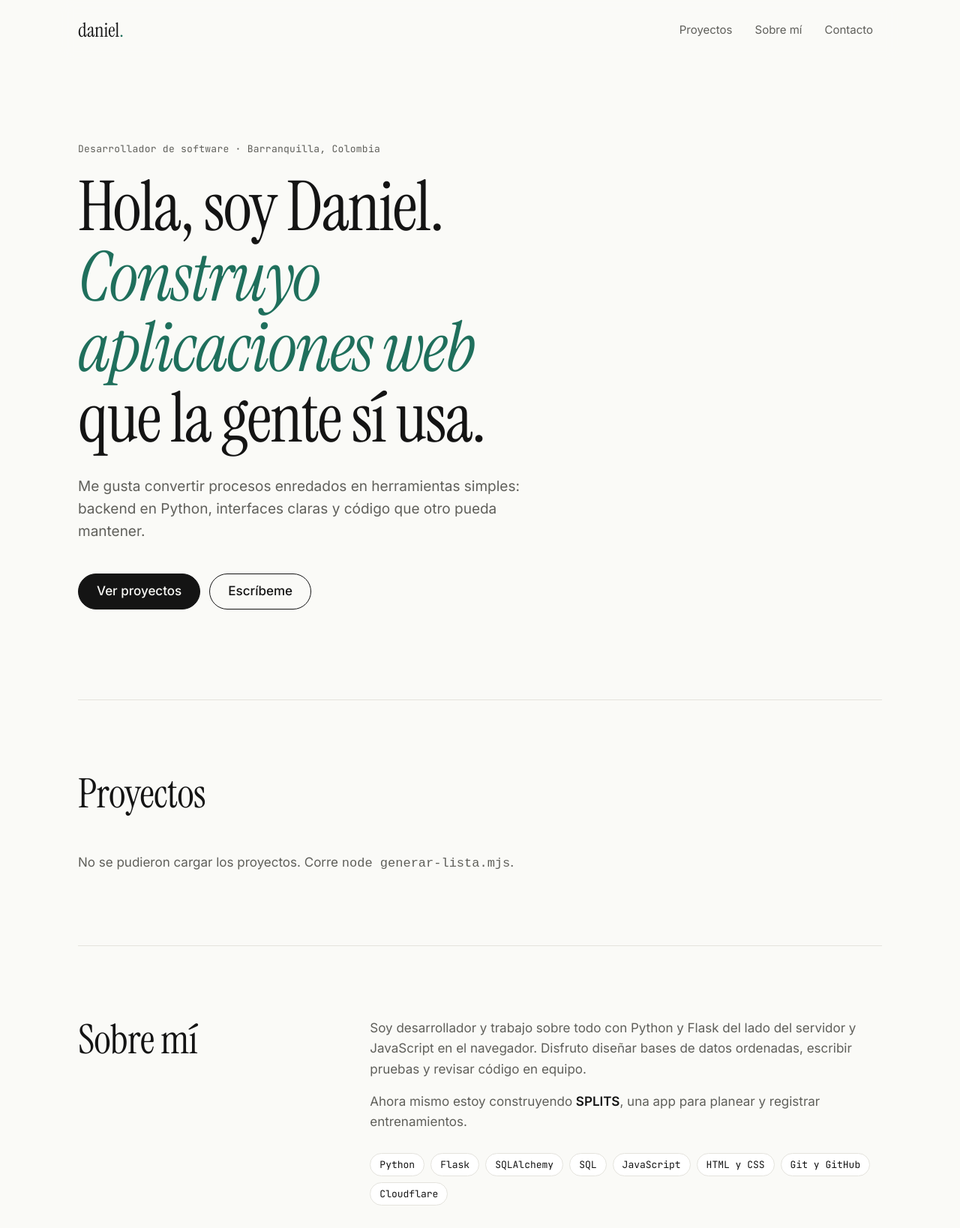
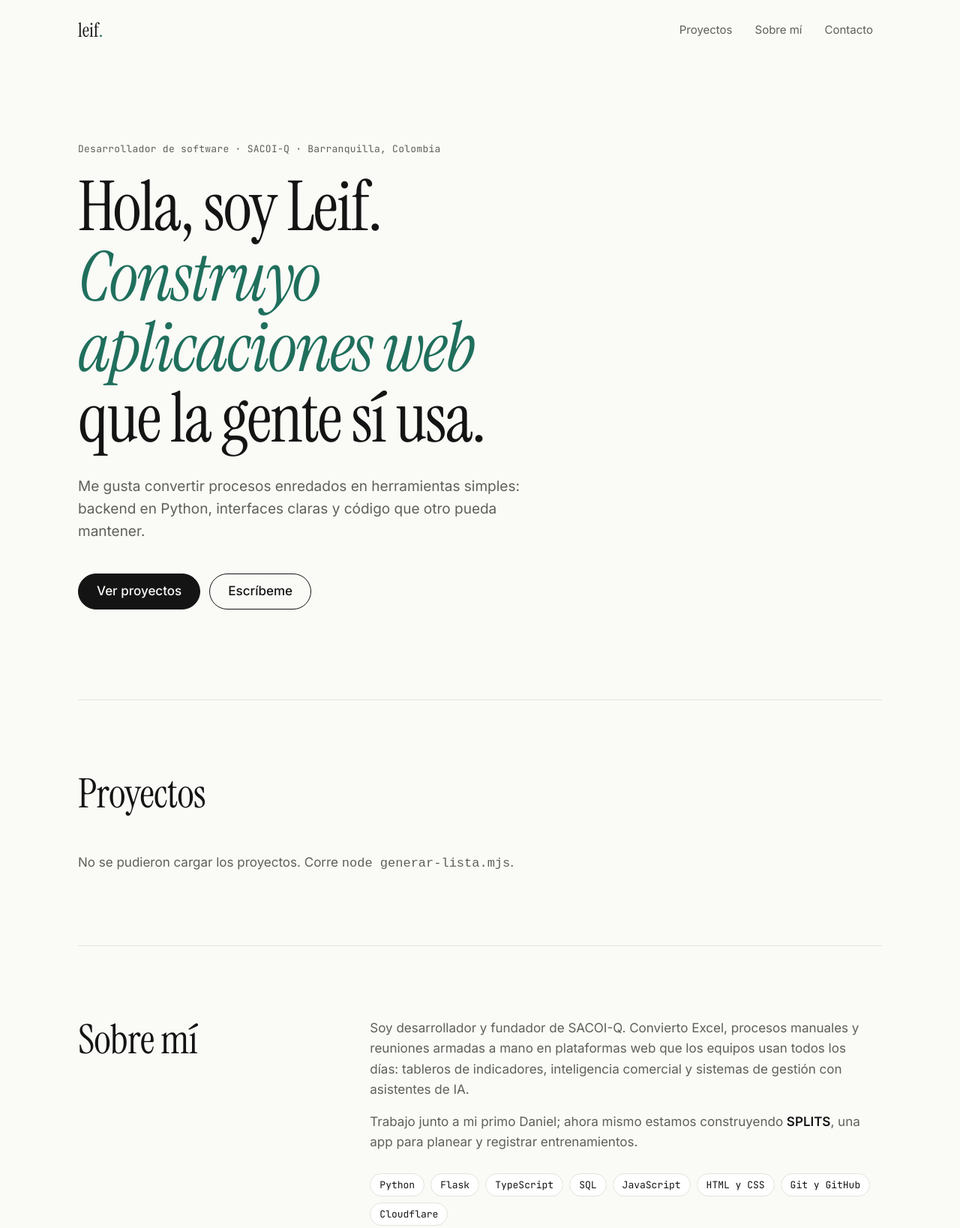
Before and after one commit to leifguy21-cpu/portafolio, a plain HTML site: page index.html in a window 1280 px wide. Shown: the top 1638 px of the page at 75% size. Drawn offline with Linux system fonts and the light colour scheme; no server answers.

Commit message:
Portafolio pasa a ser de Leif Flórez · SACOI-Q
Co-Authored-By: Claude Opus 5.5 <noreply@anthropic.com>

```diff
--- a/index.html
+++ b/index.html
@@ -4,8 +4,8 @@
   <meta charset="utf-8">
   <meta name="viewport" content="width=device-width, initial-scale=1">
   <!-- EDITAR: nombre y descripción para Google y al compartir el link -->
-  <title>Daniel APELLIDO · Desarrollador</title>
-  <meta name="description" content="Portafolio de Daniel APELLIDO, desarrollador de software en Barranquilla.">
+  <title>Leif Flórez · Desarrollador</title>
+  <meta name="description" content="Portafolio de Leif Flórez (SACOI-Q), desarrollador de software en Barranquilla.">
   <link rel="preconnect" href="https://fonts.googleapis.com">
   <link rel="preconnect" href="https://fonts.gstatic.com" crossorigin>
   <link href="https://fonts.googleapis.com/css2?family=Instrument+Serif:ital@0;1&family=Inter:wght@400;500;600&family=JetBrains+Mono:wght@400;500&display=swap" rel="stylesheet">
@@ -15,7 +15,7 @@
   <a class="saltar" href="#proyectos">Saltar a proyectos</a>
 
   <header class="barra">
-    <a class="marca" href="#inicio">daniel<span>.</span></a>
+    <a class="marca" href="#inicio">leif<span>.</span></a>
     <nav aria-label="Principal">
       <a href="#proyectos">Proyectos</a>
       <a href="#sobre-mi">Sobre mí</a>
@@ -26,8 +26,8 @@
   <main>
     <!-- EDITAR: presentación -->
     <section id="inicio" class="hero">
-      <p class="etiqueta">Desarrollador de software · Barranquilla, Colombia</p>
-      <h1>Hola, soy Daniel.<br><em>Construyo aplicaciones web</em> que la gente sí usa.</h1>
+      <p class="etiqueta">Desarrollador de software · SACOI-Q · Barranquilla, Colombia</p>
+      <h1>Hola, soy Leif.<br><em>Construyo aplicaciones web</em> que la gente sí usa.</h1>
       <p class="bajada">Me gusta convertir procesos enredados en herramientas simples: backend en Python, interfaces claras y código que otro pueda mantener.</p>
       <div class="acciones">
         <a class="boton principal" href="#proyectos">Ver proyectos</a>
@@ -49,10 +49,10 @@
     <section id="sobre-mi" class="seccion dos-col">
       <h2>Sobre mí</h2>
       <div>
-        <p>Soy desarrollador y trabajo sobre todo con Python y Flask del lado del servidor y JavaScript en el navegador. Disfruto diseñar bases de datos ordenadas, escribir pruebas y revisar código en equipo.</p>
-        <p>Ahora mismo estoy construyendo <strong>SPLITS</strong>, una app para planear y registrar entrenamientos.</p>
+        <p>Soy desarrollador y fundador de SACOI-Q. Convierto Excel, procesos manuales y reuniones armadas a mano en plataformas web que los equipos usan todos los días: tableros de indicadores, inteligencia comercial y sistemas de gestión con asistentes de IA.</p>
+        <p>Trabajo junto a mi primo Daniel; ahora mismo estamos construyendo <strong>SPLITS</strong>, una app para planear y registrar entrenamientos.</p>
         <ul class="chips" aria-label="Tecnologías">
-          <li>Python</li><li>Flask</li><li>SQLAlchemy</li><li>SQL</li><li>JavaScript</li><li>HTML y CSS</li><li>Git y GitHub</li><li>Cloudflare</li>
+          <li>Python</li><li>Flask</li><li>TypeScript</li><li>SQL</li><li>JavaScript</li><li>HTML y CSS</li><li>Git y GitHub</li><li>Cloudflare</li>
         </ul>
       </div>
     </section>
@@ -64,7 +64,7 @@
         <p class="grande">¿Tienes un proyecto en mente? Hablemos.</p>
         <ul class="enlaces">
           <li><a href="mailto:CORREO@ejemplo.com">CORREO@ejemplo.com</a></li>
-          <li><a href="https://github.com/dmauryf1-byte" target="_blank" rel="noopener">GitHub ↗</a></li>
+          <li><a href="https://github.com/leifguy21-cpu" target="_blank" rel="noopener">GitHub ↗</a></li>
           <li><a href="https://www.linkedin.com/in/USUARIO" target="_blank" rel="noopener">LinkedIn ↗</a></li>
         </ul>
       </div>
@@ -72,7 +72,7 @@
   </main>
 
   <footer class="pie">
-    <p>© <span id="anio"></span> Daniel APELLIDO</p>
+    <p>© <span id="anio"></span> Leif Flórez · SACOI-Q</p>
     <a href="#inicio">Volver arriba ↑</a>
   </footer>
 
```
Also changed, not shown: 1 other file.
